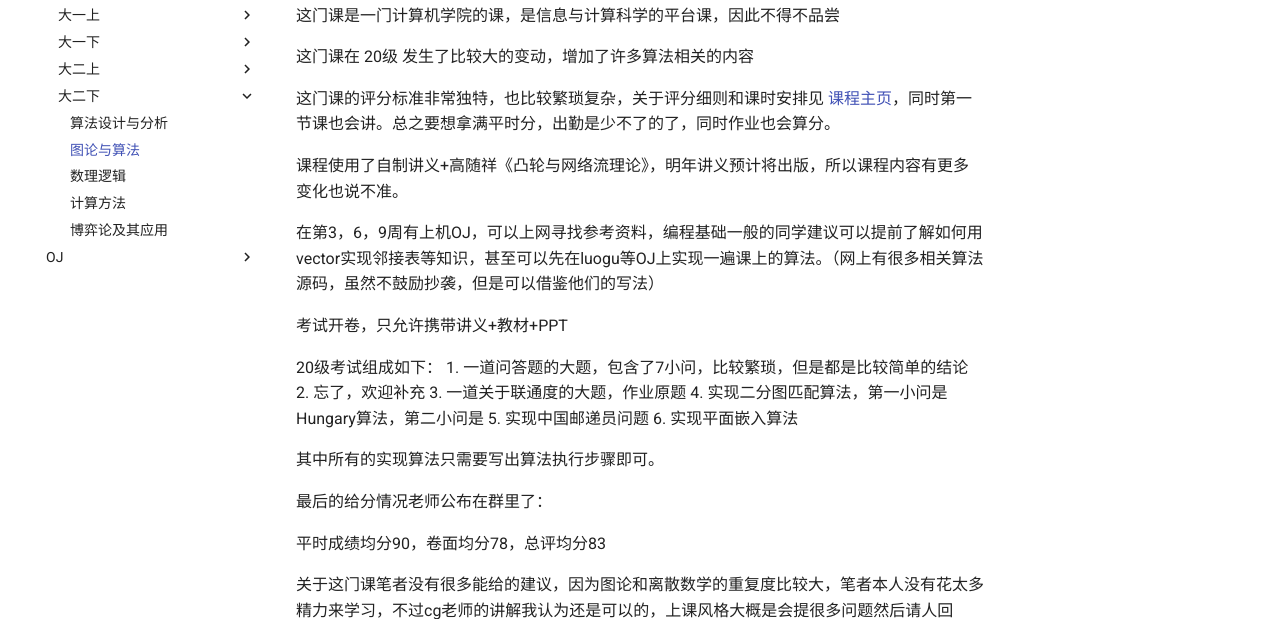
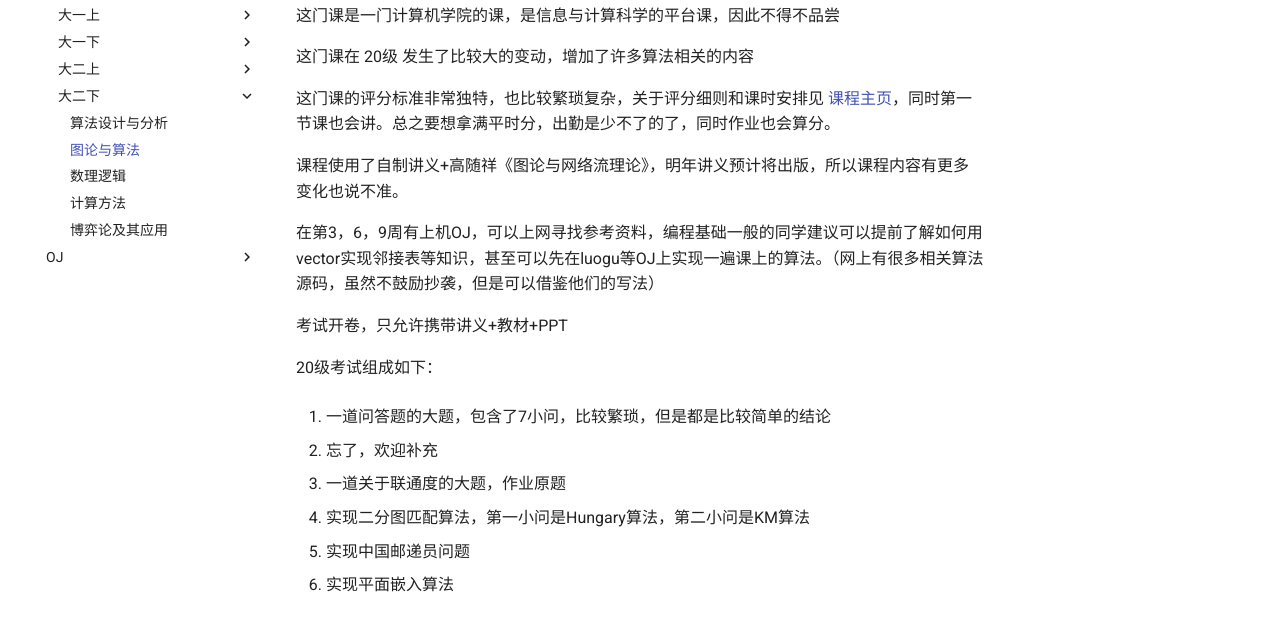
Before and after one commit to WCG2025/ics-wiki, a plain HTML site: page Course/Graph/index.html in a window 1280 px wide. Shown: the part 177-796 px from the top of the page. Drawn offline with nearby package versions, Linux system fonts and the light colour scheme; no server answers.

Commit message:
Deployed bd7f4c0 with MkDocs version: 1.3.0

```diff
--- a/Course/Graph/index.html
+++ b/Course/Graph/index.html
@@ -740,20 +740,35 @@
 <p>这门课是一门计算机学院的课，是信息与计算科学的平台课，因此不得不品尝</p>
 <p>这门课在 20级 发生了比较大的变动，增加了许多算法相关的内容</p>
 <p>这门课的评分标准非常独特，也比较繁琐复杂，关于评分细则和课时安排见 <a href="ws.nju.edu.cn/courses/gta">课程主页</a>，同时第一节课也会讲。总之要想拿满平时分，出勤是少不了的了，同时作业也会算分。</p>
-<p>课程使用了自制讲义+高随祥《凸轮与网络流理论》，明年讲义预计将出版，所以课程内容有更多变化也说不准。</p>
+<p>课程使用了自制讲义+高随祥《图论与网络流理论》，明年讲义预计将出版，所以课程内容有更多变化也说不准。</p>
 <p>在第3，6，9周有上机OJ，可以上网寻找参考资料，编程基础一般的同学建议可以提前了解如何用vector实现邻接表等知识，甚至可以先在luogu等OJ上实现一遍课上的算法。（网上有很多相关算法源码，虽然不鼓励抄袭，但是可以借鉴他们的写法）</p>
 <p>考试开卷，只允许携带讲义+教材+PPT</p>
-<p>20级考试组成如下：
-1. 一道问答题的大题，包含了7小问，比较繁琐，但是都是比较简单的结论
-2. 忘了，欢迎补充
-3. 一道关于联通度的大题，作业原题
-4. 实现二分图匹配算法，第一小问是Hungary算法，第二小问是
-5. 实现中国邮递员问题
-6. 实现平面嵌入算法</p>
+<p>20级考试组成如下：</p>
+<ol>
+<li>
+<p>一道问答题的大题，包含了7小问，比较繁琐，但是都是比较简单的结论</p>
+</li>
+<li>
+<p>忘了，欢迎补充</p>
+</li>
+<li>
+<p>一道关于联通度的大题，作业原题</p>
+</li>
+<li>
+<p>实现二分图匹配算法，第一小问是Hungary算法，第二小问是KM算法</p>
+</li>
+<li>
+<p>实现中国邮递员问题</p>
+</li>
+<li>
+<p>实现平面嵌入算法</p>
+</li>
+</ol>
 <p>其中所有的实现算法只需要写出算法执行步骤即可。</p>
 <p>最后的给分情况老师公布在群里了：</p>
 <p>平时成绩均分90，卷面均分78，总评均分83</p>
-<p>关于这门课笔者没有很多能给的建议，因为图论和离散数学的重复度比较大，笔者本人没有花太多精力来学习，不过cg老师的讲解我认为还是可以的，上课风格大概是会提很多问题然后请人回答，回答有平时分加分。和zy老师的图论相比，这门课讲课更易懂一些。</p>
+<p>关于这门课笔者没有很多能给的建议，因为图论和离散数学的重复度比较大，笔者本人没有花太多精力来学习</p>
+<p>cg老师的上课风格大概是会提很多问题然后请人回答，回答有平时分加分。笔者认为和zy老师的图论相比，这门课讲课更易懂一些。如果之前图论听的云里雾里，这门课也许能巩固对图论的认识。</p>
 
 
             </article>
```
Also changed, not shown: search/search_index.json (+1 -1 lines), 1 other file.
